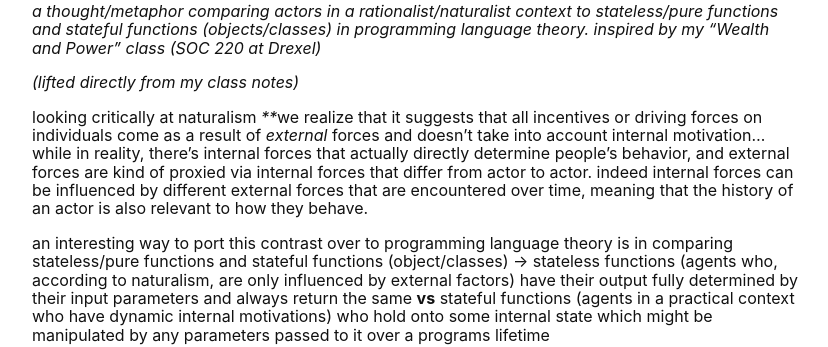
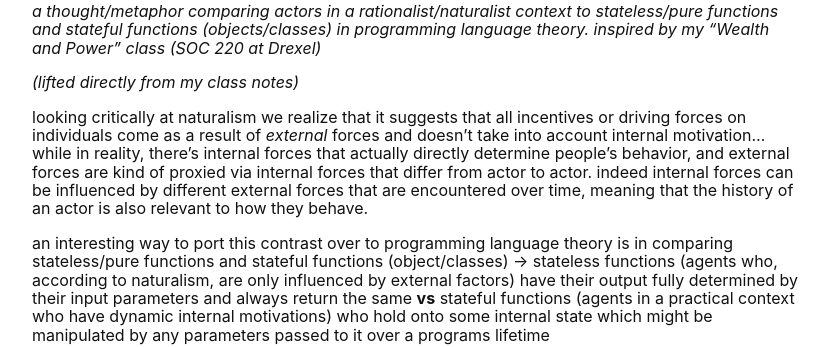
Before and after one commit to Korede-TA/korede-ta.github.io, a Jekyll site: the page built from wiki/rants/2019-02-21-stateful-vs-stateless-actors.md, in a window 1280 px wide. Shown: the part 334-681 px from the top of the page, without its empty margins (96-924 px from the left). Built offline with Jekyll 4.4.1, drawn with Linux system fonts in a browser that asks for light colours; our own code applies the rules of GitHub Pages for plain Markdown files.

Commit message:
slight reformatting

```diff
--- a/wiki/rants/2019-02-21-stateful-vs-stateless-actors.md
+++ b/wiki/rants/2019-02-21-stateful-vs-stateless-actors.md
@@ -10,6 +10,6 @@ Feb 21 2019
 
 *(lifted directly from my class notes)*
 
-looking critically at naturalism ****we realize that it suggests that all incentives or driving forces on individuals come as a result of *external* forces and doesn't take into account internal motivation... while in reality, there's internal forces that actually directly determine people's behavior, and external forces are kind of proxied via internal forces that differ from actor to actor. indeed internal forces can be influenced by different external forces that are encountered over time, meaning that the history of an actor is also relevant to how they behave.
+looking critically at naturalism we realize that it suggests that all incentives or driving forces on individuals come as a result of *external* forces and doesn't take into account internal motivation... while in reality, there's internal forces that actually directly determine people's behavior, and external forces are kind of proxied via internal forces that differ from actor to actor. indeed internal forces can be influenced by different external forces that are encountered over time, meaning that the history of an actor is also relevant to how they behave.
 
 an interesting way to port this contrast over to programming language theory is in comparing stateless/pure functions and stateful functions (object/classes) → stateless functions (agents who, according to naturalism, are only influenced by external factors) have their output fully determined by their input parameters and always return the same **vs** stateful functions (agents in a practical context who have dynamic internal motivations) who hold onto some internal state which might be manipulated by any parameters passed to it over a programs lifetime
```
